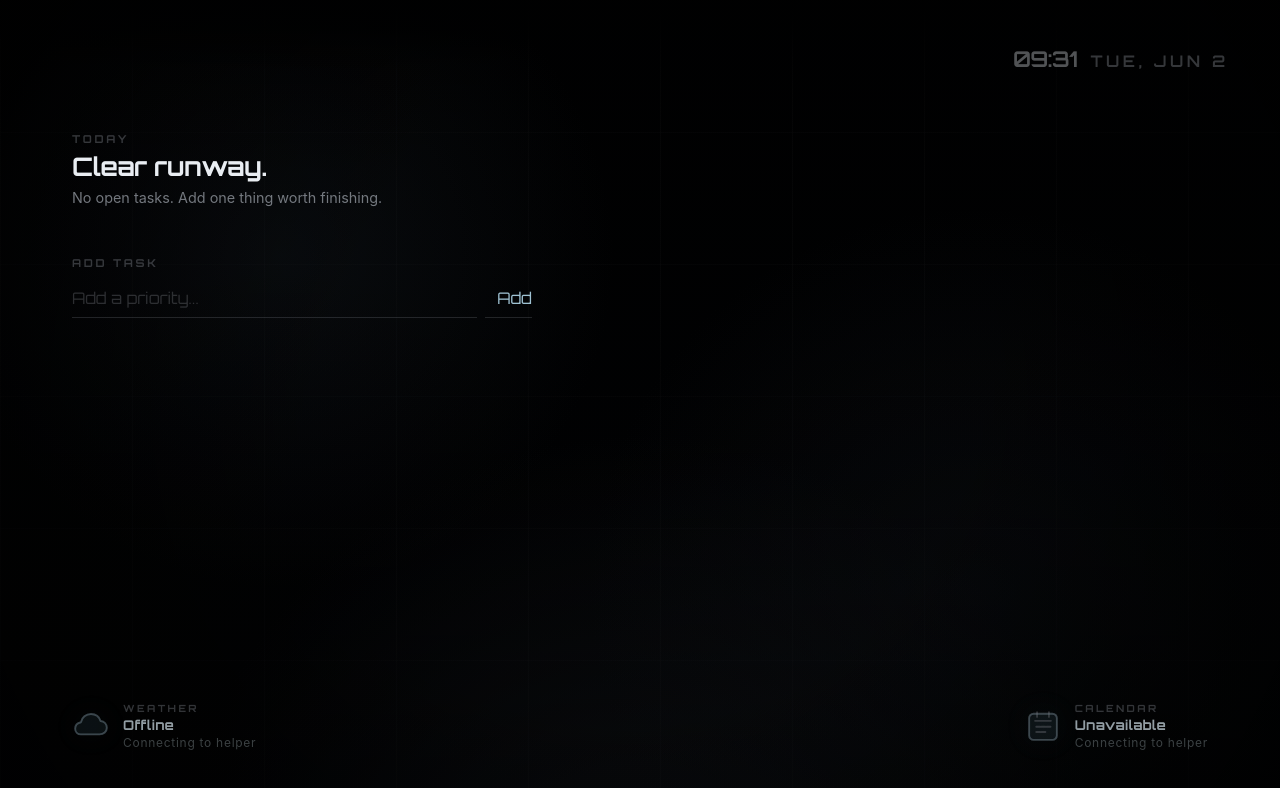
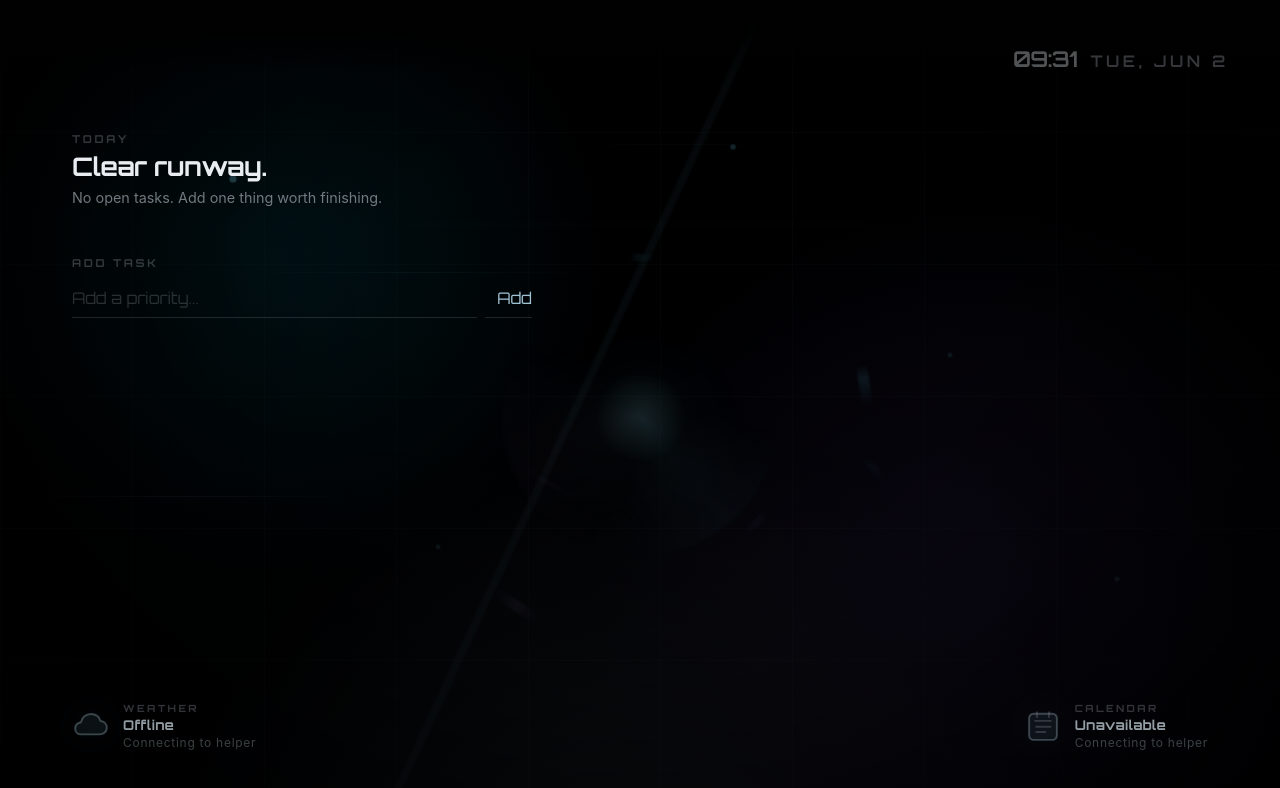
Before and after one commit to damiankovac0-pixel/Custom-BG-MacOS-Plash, a website: page index.html in a window 1280 px wide. Drawn offline with Linux system fonts and the light colour scheme; no server answers.

Commit message:
Add animated cyberpunk hub background

```diff
--- a/index.html
+++ b/index.html
@@ -5,13 +5,30 @@
     <meta name="viewport" content="width=device-width, initial-scale=1" />
     <meta name="color-scheme" content="dark" />
     <title>CustomBGPlash</title>
-    <link rel="stylesheet" href="styles.css?v=11" />
+    <link rel="stylesheet" href="styles.css?v=12" />
   </head>
   <body class="preboot intro-active">
     <main class="wallpaper" aria-label="Personal time aware macOS wallpaper">
       <section class="background-stage" aria-hidden="true">
         <div class="soft-vignette"></div>
         <div class="future-background"></div>
+        <div class="hub-core">
+          <div class="hub-orbit orbit-a"></div>
+          <div class="hub-orbit orbit-b"></div>
+          <div class="hub-orbit orbit-c"></div>
+          <div class="hub-pulse"></div>
+        </div>
+        <div class="data-rail rail-a"></div>
+        <div class="data-rail rail-b"></div>
+        <div class="data-rail rail-c"></div>
+        <div class="node-field">
+          <span style="--x: 18%; --y: 22%; --d: 0s"></span>
+          <span style="--x: 34%; --y: 68%; --d: 1.1s"></span>
+          <span style="--x: 57%; --y: 18%; --d: 2.3s"></span>
+          <span style="--x: 74%; --y: 44%; --d: 0.7s"></span>
+          <span style="--x: 87%; --y: 72%; --d: 1.8s"></span>
+        </div>
+        <div class="scanline"></div>
       </section>
 
       <section class="intro" aria-live="polite" aria-label="Wake greeting">
@@ -71,6 +88,6 @@
       </section>
     </main>
 
-    <script src="script.js?v=11"></script>
+    <script src="script.js?v=12"></script>
   </body>
 </html>
--- a/styles.css
+++ b/styles.css
@@ -15,6 +15,9 @@
   --shadow: oklch(3% 0.006 255 / 0.76);
   --line: rgba(222, 231, 245, 0.14);
   --accent: oklch(80% 0.045 230);
+  --cyan: oklch(78% 0.105 215);
+  --violet: oklch(69% 0.12 295);
+  --hot: oklch(72% 0.13 350);
   font-family: "Orbitron Local", Orbitron, "Eurostile", "Bank Gothic", "SF Pro Display", system-ui, sans-serif;
 }
 
@@ -73,13 +76,131 @@ body.settled .background-stage {
 
 .future-background {
   background:
-    radial-gradient(circle at 22% 32%, rgba(30, 39, 48, 0.28), transparent 26vw),
-    radial-gradient(circle at 76% 74%, rgba(24, 29, 37, 0.3), transparent 30vw),
-    linear-gradient(90deg, rgba(230, 236, 246, 0.018) 1px, transparent 1px),
-    linear-gradient(180deg, rgba(230, 236, 246, 0.016) 1px, transparent 1px),
+    radial-gradient(circle at 22% 32%, oklch(31% 0.055 220 / 0.32), transparent 25vw),
+    radial-gradient(circle at 76% 74%, oklch(24% 0.07 295 / 0.34), transparent 30vw),
+    linear-gradient(90deg, oklch(82% 0.05 215 / 0.024) 1px, transparent 1px),
+    linear-gradient(180deg, oklch(82% 0.05 215 / 0.02) 1px, transparent 1px),
+    linear-gradient(115deg, transparent 0 46%, oklch(75% 0.08 215 / 0.045) 46.2% 46.5%, transparent 46.7% 100%),
     radial-gradient(circle at 50% 112%, rgba(28, 32, 38, 0.52), transparent 36vw),
     linear-gradient(180deg, var(--black), var(--panel));
-  background-size: auto, auto, 132px 132px, 132px 132px, auto, auto;
+  background-size: auto, auto, 132px 132px, 132px 132px, auto, auto, auto;
+}
+
+.hub-core {
+  position: absolute;
+  left: 50%;
+  top: 52%;
+  width: min(52vw, 760px);
+  aspect-ratio: 1;
+  opacity: 0.58;
+  transform: translate(-50%, -50%);
+}
+
+.hub-core::before,
+.hub-core::after {
+  content: "";
+  position: absolute;
+  inset: 28%;
+  border-radius: 50%;
+  background:
+    radial-gradient(circle, oklch(82% 0.1 215 / 0.13), transparent 56%),
+    conic-gradient(from 90deg, transparent, oklch(78% 0.105 215 / 0.16), transparent 28%, oklch(69% 0.12 295 / 0.12), transparent 62%);
+  filter: blur(2px);
+  animation: coreBreathe 6s cubic-bezier(0.16, 1, 0.3, 1) infinite;
+}
+
+.hub-core::after {
+  inset: 42%;
+  background: radial-gradient(circle, oklch(90% 0.08 215 / 0.28), transparent 60%);
+  animation-duration: 3.8s;
+}
+
+.hub-orbit {
+  position: absolute;
+  inset: 10%;
+  border-radius: 50%;
+  border: 1px solid oklch(78% 0.085 215 / 0.16);
+  background:
+    conic-gradient(from 0deg, transparent 0 12%, oklch(78% 0.1 215 / 0.2) 13%, transparent 15% 48%, oklch(70% 0.12 295 / 0.14) 50%, transparent 52% 100%);
+  mask: radial-gradient(circle, transparent 58%, black 59% 61%, transparent 62%);
+  animation: orbitSpin 54s linear infinite;
+}
+
+.orbit-b {
+  inset: 22%;
+  opacity: 0.62;
+  animation-direction: reverse;
+  animation-duration: 38s;
+}
+
+.orbit-c {
+  inset: 2%;
+  opacity: 0.38;
+  transform: rotateX(68deg) rotateZ(12deg);
+  animation-duration: 72s;
+}
+
+.hub-pulse {
+  position: absolute;
+  inset: 16%;
+  border-radius: 50%;
+  border: 1px solid oklch(78% 0.1 215 / 0.08);
+  animation: pulseRing 5.8s cubic-bezier(0.16, 1, 0.3, 1) infinite;
+}
+
+.data-rail {
+  position: absolute;
+  width: 34vw;
+  height: 1px;
+  opacity: 0.45;
+  background: linear-gradient(90deg, transparent, oklch(78% 0.1 215 / 0.2), transparent);
+  transform-origin: center;
+}
+
+.rail-a {
+  left: 16vw;
+  top: 34vh;
+  animation: railDrift 8s cubic-bezier(0.16, 1, 0.3, 1) infinite;
+}
+
+.rail-b {
+  right: 8vw;
+  top: 62vh;
+  width: 26vw;
+  background: linear-gradient(90deg, transparent, oklch(70% 0.12 295 / 0.18), transparent);
+  animation: railDrift 10s cubic-bezier(0.16, 1, 0.3, 1) infinite reverse;
+}
+
+.rail-c {
+  left: 44vw;
+  top: 18vh;
+  width: 18vw;
+  opacity: 0.28;
+  animation: railBlink 6s ease-in-out infinite;
+}
+
+.node-field span {
+  position: absolute;
+  left: var(--x);
+  top: var(--y);
+  width: 6px;
+  height: 6px;
+  border-radius: 50%;
+  background: oklch(82% 0.095 215 / 0.48);
+  box-shadow: 0 0 20px oklch(80% 0.11 215 / 0.42);
+  animation: nodePulse 4.5s cubic-bezier(0.16, 1, 0.3, 1) infinite;
+  animation-delay: var(--d);
+}
+
+.scanline {
+  position: absolute;
+  left: 0;
+  right: 0;
+  top: -12vh;
+  height: 18vh;
+  opacity: 0.65;
+  background: linear-gradient(180deg, transparent, oklch(82% 0.08 215 / 0.035), transparent);
+  animation: scanSweep 12s cubic-bezier(0.16, 1, 0.3, 1) infinite;
 }
 
 .soft-vignette {
@@ -497,6 +618,16 @@ body.preboot .background-stage {
   .signal[data-status="online"] .signal-icon {
     animation: none;
   }
+
+  .hub-core::before,
+  .hub-core::after,
+  .hub-orbit,
+  .hub-pulse,
+  .data-rail,
+  .node-field span,
+  .scanline {
+    animation: none;
+  }
 }
 
 @keyframes signalBreathe {
@@ -511,3 +642,86 @@ body.preboot .background-stage {
     transform: translateY(-1px);
   }
 }
+
+@keyframes orbitSpin {
+  to {
+    rotate: 360deg;
+  }
+}
+
+@keyframes coreBreathe {
+  0%,
+  100% {
+    opacity: 0.45;
+    transform: scale(0.96);
+  }
+
+  50% {
+    opacity: 0.92;
+    transform: scale(1.04);
+  }
+}
+
+@keyframes pulseRing {
+  0% {
+    opacity: 0;
+    transform: scale(0.72);
+  }
+
+  35% {
+    opacity: 0.5;
+  }
+
+  100% {
+    opacity: 0;
+    transform: scale(1.2);
+  }
+}
+
+@keyframes railDrift {
+  0%,
+  100% {
+    opacity: 0.22;
+    translate: -12px 0;
+  }
+
+  50% {
+    opacity: 0.58;
+    translate: 18px 0;
+  }
+}
+
+@keyframes railBlink {
+  0%,
+  100% {
+    opacity: 0.1;
+  }
+
+  50% {
+    opacity: 0.42;
+  }
+}
+
+@keyframes nodePulse {
+  0%,
+  100% {
+    opacity: 0.24;
+    transform: scale(0.8);
+  }
+
+  50% {
+    opacity: 0.8;
+    transform: scale(1.28);
+  }
+}
+
+@keyframes scanSweep {
+  0% {
+    transform: translateY(-12vh);
+  }
+
+  70%,
+  100% {
+    transform: translateY(124vh);
+  }
+}
```
